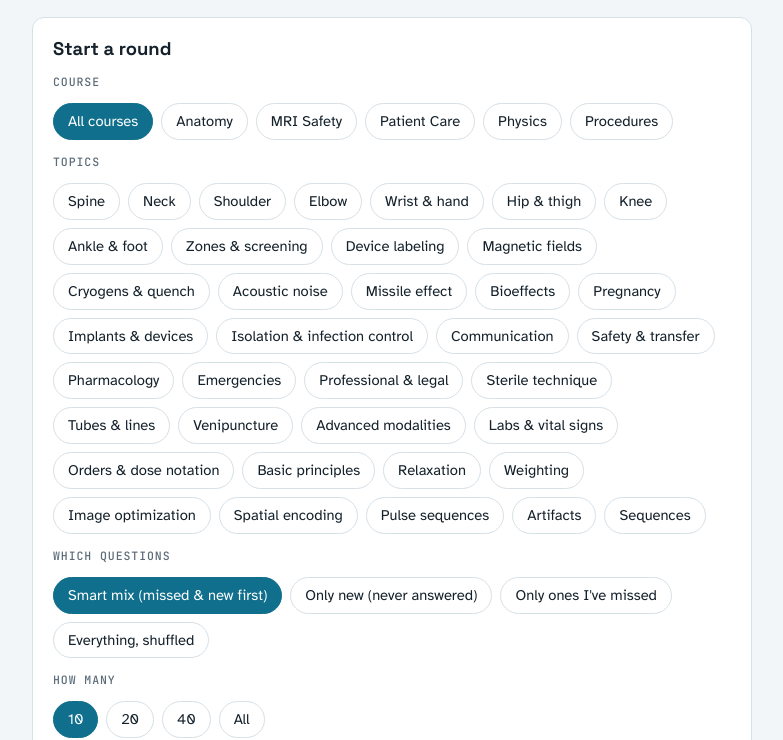
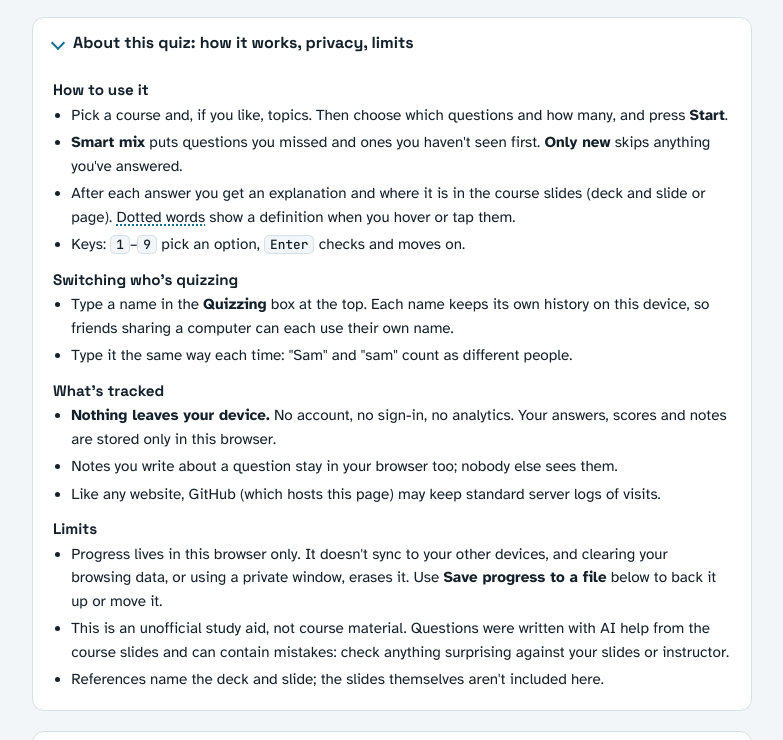
Before and after one commit to lexpotts/lexpotts.github.io, a plain HTML site: page mri-quiz/index.html in a window 1280 px wide. Shown: the part 60-800 px from the top of the page, without its empty margins (248-1031 px from the left). Drawn offline with Linux system fonts and the light colour scheme.

Commit message:
Update MRI quiz to version 244ef7db4b71 (About panel)
Co-Authored-By: Claude Opus 5.5 <noreply@anthropic.com>

```diff
--- a/mri-quiz/index.html
+++ b/mri-quiz/index.html
@@ -97,6 +97,18 @@ section{display:flex;flex-direction:column;gap:12px}
 .missed-list{margin:0;padding-left:1.2em;display:flex;flex-direction:column;gap:8px}
 .big{font:700 2.4rem var(--font-display);font-variant-numeric:tabular-nums}
 .note{font-size:.9rem;color:var(--muted)}
+/* About panel */
+.about{gap:0;padding:0}
+.about summary{cursor:pointer;list-style:none;padding:14px 20px;font:700 1rem var(--font-display);display:flex;align-items:center;gap:10px}
+.about summary::-webkit-details-marker{display:none}
+.about summary::before{content:"";width:8px;height:8px;border-right:2px solid var(--accent);border-bottom:2px solid var(--accent);transform:rotate(-45deg);transition:transform .15s;flex:none}
+.about[open] summary::before{transform:rotate(45deg)}
+.about summary:focus-visible{outline:3px solid var(--accent);outline-offset:-3px;border-radius:var(--r)}
+.about-body{padding:0 20px 18px;font-size:.95rem}
+.about-body h3{font-size:.95rem;margin:14px 0 4px}
+.about-body ul{margin:0;padding-left:1.2em;display:flex;flex-direction:column;gap:4px}
+.about-body kbd{font:500 .8rem var(--font-mono);border:1px solid var(--line);border-radius:5px;padding:0 5px;background:var(--bg)}
+.term-demo{text-decoration:underline dotted var(--accent);text-decoration-thickness:2px;text-underline-offset:3px}
 .err{color:var(--bad)}
 .btn.small{font-size:.88rem;padding:8px 14px}
 .fix{display:flex;flex-wrap:wrap;gap:8px}
@@ -112,6 +124,38 @@ section{display:flex;flex-direction:column;gap:12px}
     <label class="who" for="who">Quizzing <input id="who" autocomplete="off"></label>
     <p class="sync" id="sync" role="status" hidden></p>
   </header>
+
+  <!-- ABOUT (static site only): how to use it, switching users, privacy, limits. Open on the first
+       visit; once someone collapses it, that's remembered and it starts collapsed from then on. -->
+  <details class="card about" id="about" hidden>
+    <summary><span>About this quiz: how it works, privacy, limits</span></summary>
+    <div class="about-body">
+      <h3>How to use it</h3>
+      <ul>
+        <li>Pick a course and, if you like, topics. Then choose which questions and how many, and press <b>Start</b>.</li>
+        <li><b>Smart mix</b> puts questions you missed and ones you haven't seen first. <b>Only new</b> skips anything you've answered.</li>
+        <li>After each answer you get an explanation and where it is in the course slides (deck and slide or page). <span class="term-demo">Dotted words</span> show a definition when you hover or tap them.</li>
+        <li>Keys: <kbd>1</kbd>–<kbd>9</kbd> pick an option, <kbd>Enter</kbd> checks and moves on.</li>
+      </ul>
+      <h3>Switching who's quizzing</h3>
+      <ul>
+        <li>Type a name in the <b>Quizzing</b> box at the top. Each name keeps its own history on this device, so friends sharing a computer can each use their own name.</li>
+        <li>Type it the same way each time: "Sam" and "sam" count as different people.</li>
+      </ul>
+      <h3>What's tracked</h3>
+      <ul>
+        <li><b>Nothing leaves your device.</b> No account, no sign-in, no analytics. Your answers, scores and notes are stored only in this browser.</li>
+        <li>Notes you write about a question stay in your browser too; nobody else sees them.</li>
+        <li>Like any website, GitHub (which hosts this page) may keep standard server logs of visits.</li>
+      </ul>
+      <h3>Limits</h3>
+      <ul>
+        <li>Progress lives in this browser only. It doesn't sync to your other devices, and clearing your browsing data, or using a private window, erases it. Use <b>Save progress to a file</b> below to back it up or move it.</li>
+        <li>This is an unofficial study aid, not course material. Questions were written with AI help from the course slides and can contain mistakes: check anything surprising against your slides or instructor.</li>
+        <li>References name the deck and slide; the slides themselves aren't included here.</li>
+      </ul>
+    </div>
+  </details>
 
   <!-- START SCREEN -->
   <section id="start">
@@ -451,7 +495,7 @@ function renderStats(target='#stats', subset=null){
 }
 
 // ---------- quiz flow ----------
-function show(id){ for (const s of ['start','quiz','done']) $('#'+s).hidden = s!==id; window.scrollTo(0,0) }
+function show(id){ for (const s of ['start','quiz','done']) $('#'+s).hidden = s!==id; $('#about').hidden = !(STATIC && id === 'start'); window.scrollTo(0,0) }
 
 function startRound(qs){
   if (!qs.length) return;
@@ -775,6 +819,11 @@ $('#import-file').onchange = async e => {
     if (CONFIG.title) { document.title = CONFIG.title; $('#app-title').textContent = CONFIG.title }
     $('#flag').textContent = 'Make a note about this question';
     $('#flag-send').textContent = 'Save note';
+    // About panel: open on a first visit; remember once it's been collapsed (and if it's reopened).
+    const about = $('#about');
+    about.open = store.get('quiz-about', 'open') !== 'closed';
+    about.hidden = false;
+    about.addEventListener('toggle', () => store.set('quiz-about', about.open ? 'open' : 'closed'));
   } else {
     // Alex's LAN server: this copy is Mer's.
     DEFAULT_WHO = 'Mer';
--- a/mri-quiz/quiz-config.json
+++ b/mri-quiz/quiz-config.json
@@ -1,7 +1,7 @@
 {
   "mode": "static",
   "title": "MRI Quiz",
-  "version": "0794c59b51a5",
-  "built": "2026-11-22T17:50:37.417Z",
+  "version": "244ef7db4b71",
+  "built": "2026-11-22T18:11:28.834Z",
   "questions": 393
 }
```
